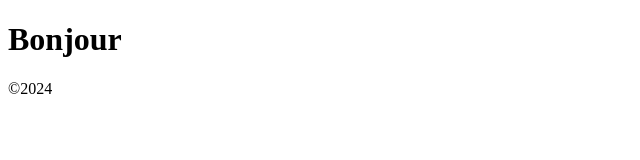
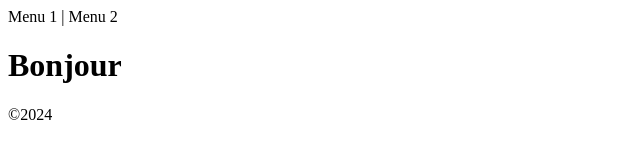
Before and after one commit to MEMMI-Abdelmouez/td3, a plain HTML site: page index.html in a window 1280 px wide. Shown: the whole page, without its empty margins (0-640 px from the left). Drawn offline with Linux system fonts and the light colour scheme.

Commit message:
la tete menu 1.0

```diff
--- a/index.html
+++ b/index.html
@@ -7,9 +7,11 @@
     <link rel="stylesheet" href="style.css">
     <title>TD_2</title>
 </head>
+
 <body>
-
+    <div>Menu 1 | Menu 2</div>
     <h1>Bonjour</h1>
     <div>&copy;2024</div>
 </body>
+
 </html>
```
